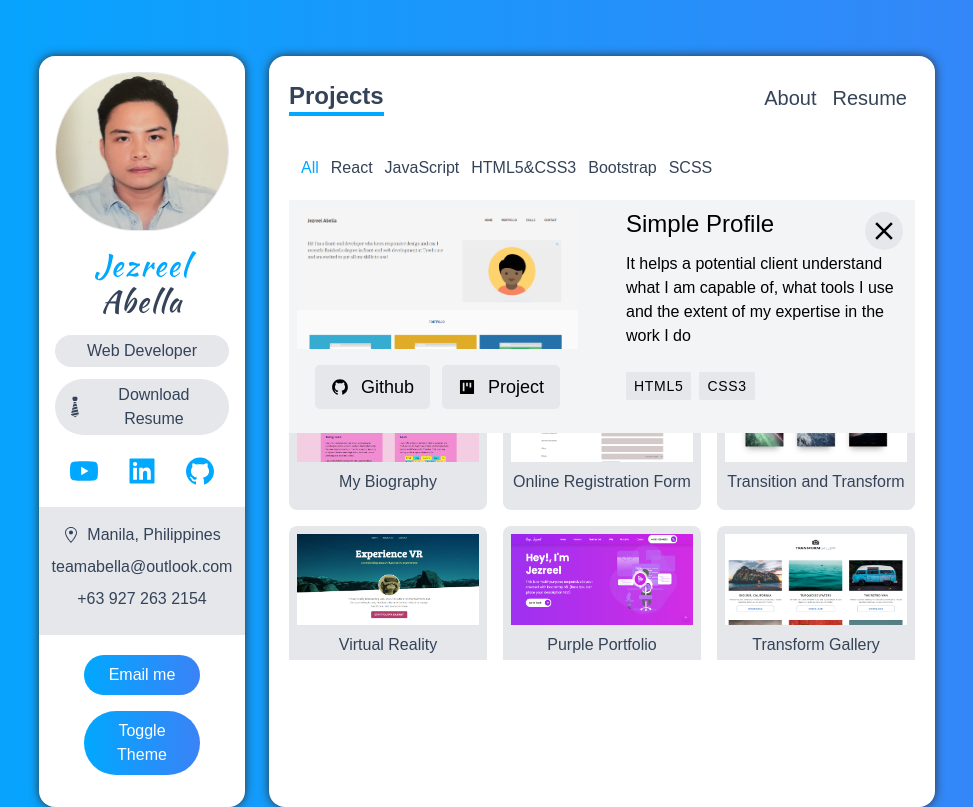
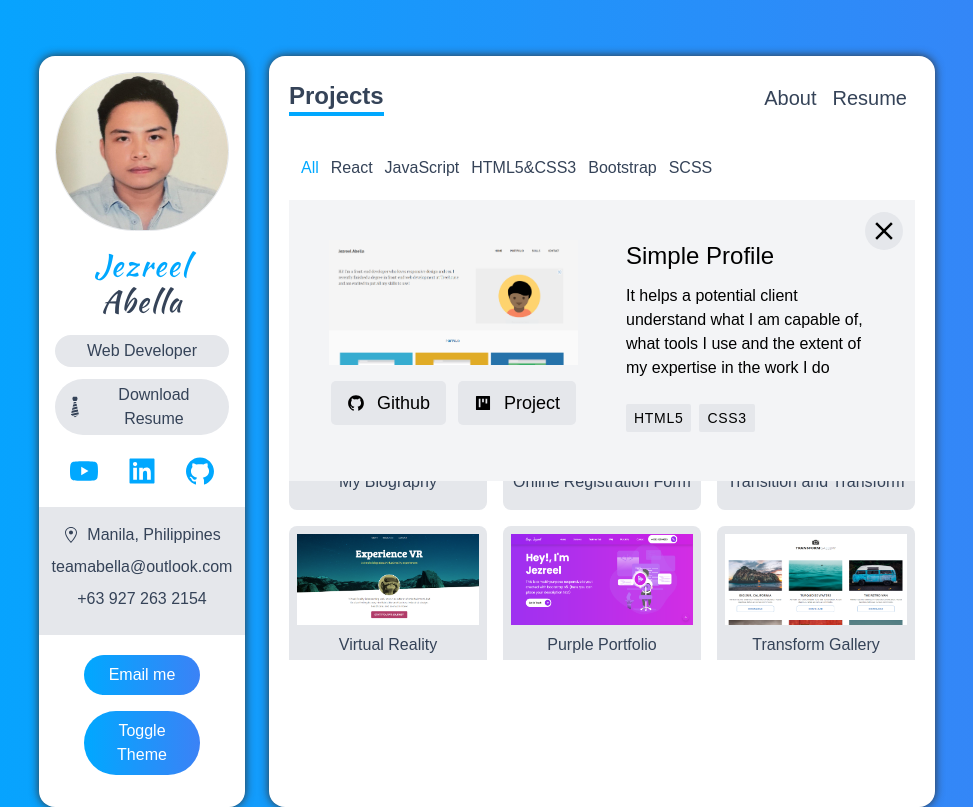
Before and after one commit to Abella-Jezreel/six-digits, a Next.js app: page /projects in a window 1280 px wide. Both pictures are taken after a click on the element "Simple Profile". Shown: the whole page, without its empty margins (153-1126 px from the left). Built offline with nearby package versions, Linux system fonts and the light colour scheme.

Commit message:
Update ProjectCard.tsx

```diff
--- a/components/ProjectCard.tsx
+++ b/components/ProjectCard.tsx
@@ -44,7 +44,7 @@ const ProjectCard: FunctionComponent<{
       {showDetail && (
         <motion.div
           variants={stagger} animate="animate" initial="initial"
-          className="absolute top-0 left-0 z-10 grid w-full h-auto p-2 text-black bg-gray-100 md:grid-cols-2 gap-x-12 dark:text-white dark:bg-dark-100">
+          className="absolute top-0 left-0 z-10 grid w-full h-auto p-2 md:p-10 text-black bg-gray-100 md:grid-cols-2 gap-x-12 dark:text-white dark:bg-dark-100">
           <motion.div variants={fadeInUp}>
             {/* <img src={image_path} alt={name} /> */}
 
```
